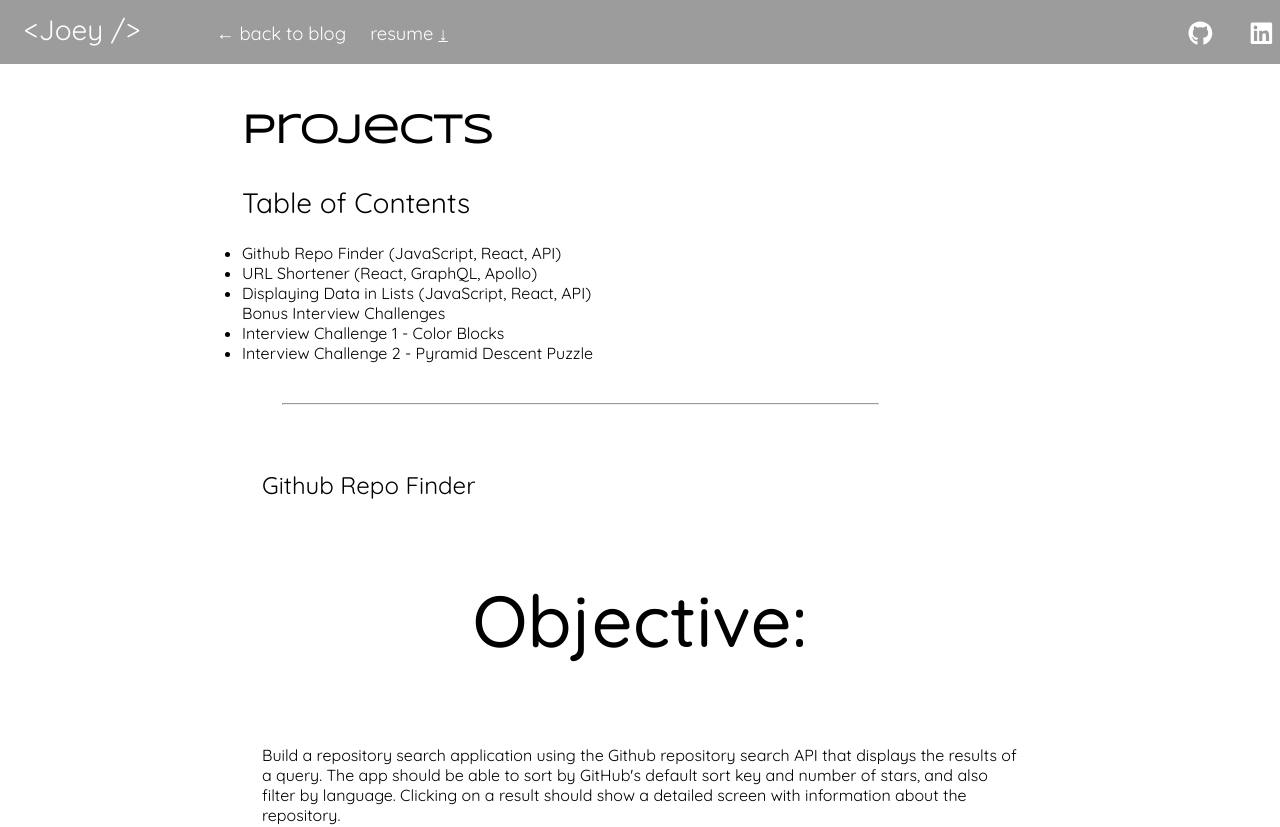
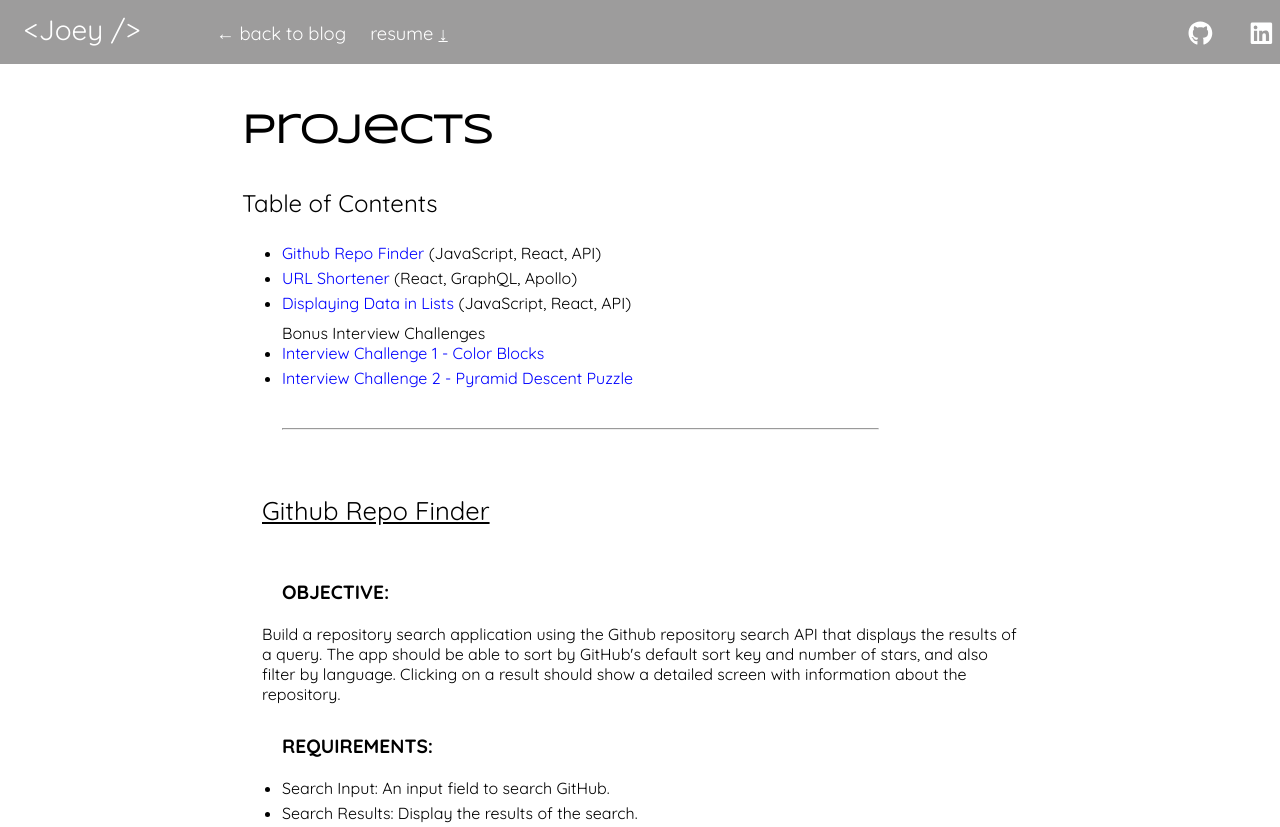
Before and after one commit to jwhunt19/portfolio, a Next.js app: page /blog/projects in a window 1280 px wide. Shown: the top 827 px of the page. Built offline with nearby package versions, Linux system fonts and the light colour scheme; a web font is replaced by a local one.

Commit message:
add styles for links

```diff
--- a/pages/blog/blog.module.css
+++ b/pages/blog/blog.module.css
@@ -83,7 +83,24 @@
 
 .projectContents h2 {
   text-shadow: none !important;
-  font-size: 1.75rem;
+  font-size: 1.5rem;
+}
+
+.projectContents ul {
+  margin-bottom: 10px;
+  padding-left: 40px;
+}
+
+.projectContents li {
+  margin-bottom: 5px;
+}
+
+.projectContents a {
+  color: blue
+}
+
+.projectContents a:hover {
+  color: rgb(255, 123, 123);
 }
 
 .projectTitle {
@@ -99,9 +116,18 @@
 }
 
 .project h2 {
-  font-size: 1.5rem;
+  font-size: 1.6rem;
   margin-bottom: 10px;
+  text-decoration: underline;
   text-shadow: none !important;
+}
+
+.project h3 {
+  font-size: 1.2rem;
+  padding: 20px;
+  text-align: left;
+  text-transform: uppercase;
+  font-weight: bold;
 }
 
 .project p {
@@ -116,3 +142,24 @@
 .project li {
   margin-bottom: 5px;
 }
+
+.project a {
+  color: blue
+}
+
+.project a:hover {
+  color: red;
+}
+
+.pyramid {
+  background-color: black;
+  padding: 5px;
+  border-radius: 10px;
+  font-weight: bold;
+  color: white;
+}
+
+.pyramid:hover {
+  background-color: white;
+  color: black;
+}
```
